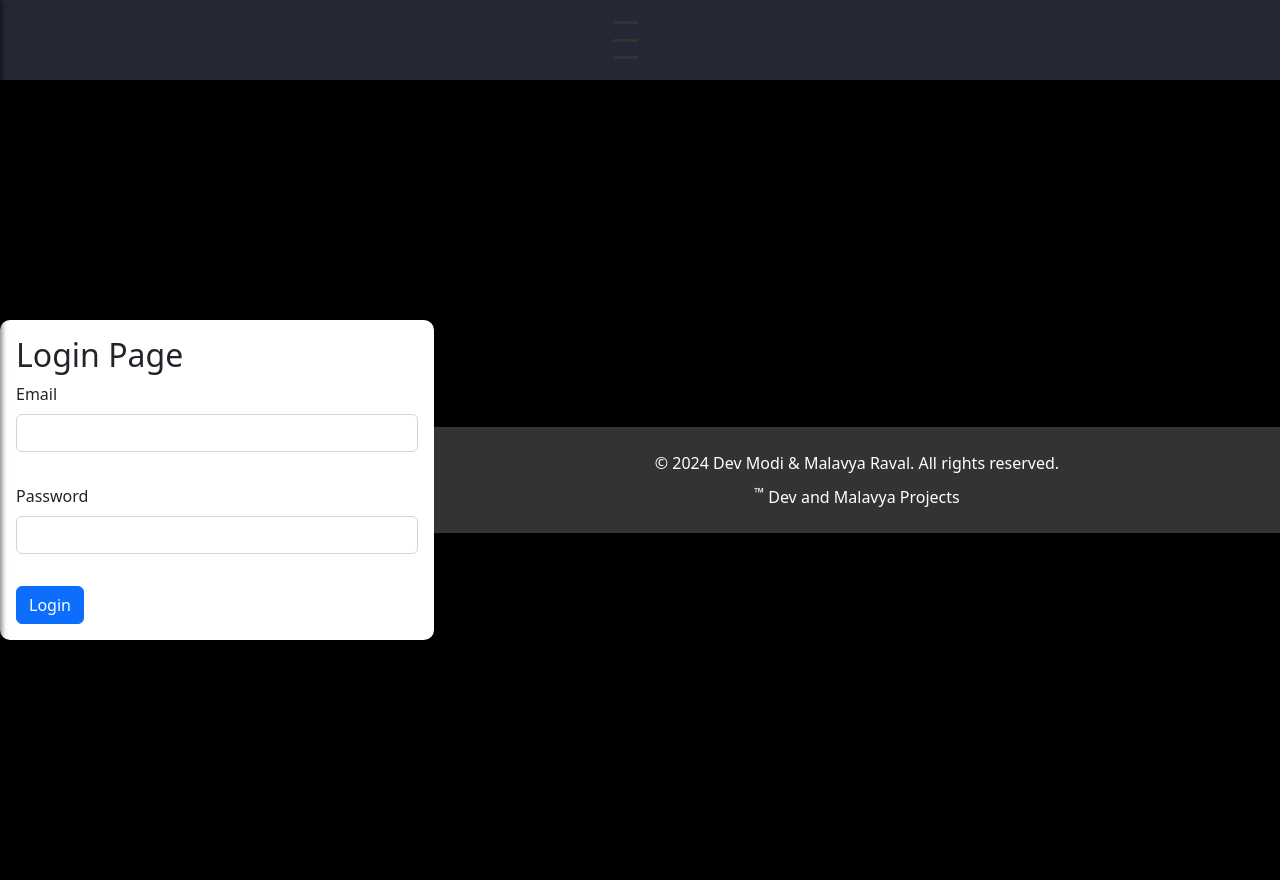
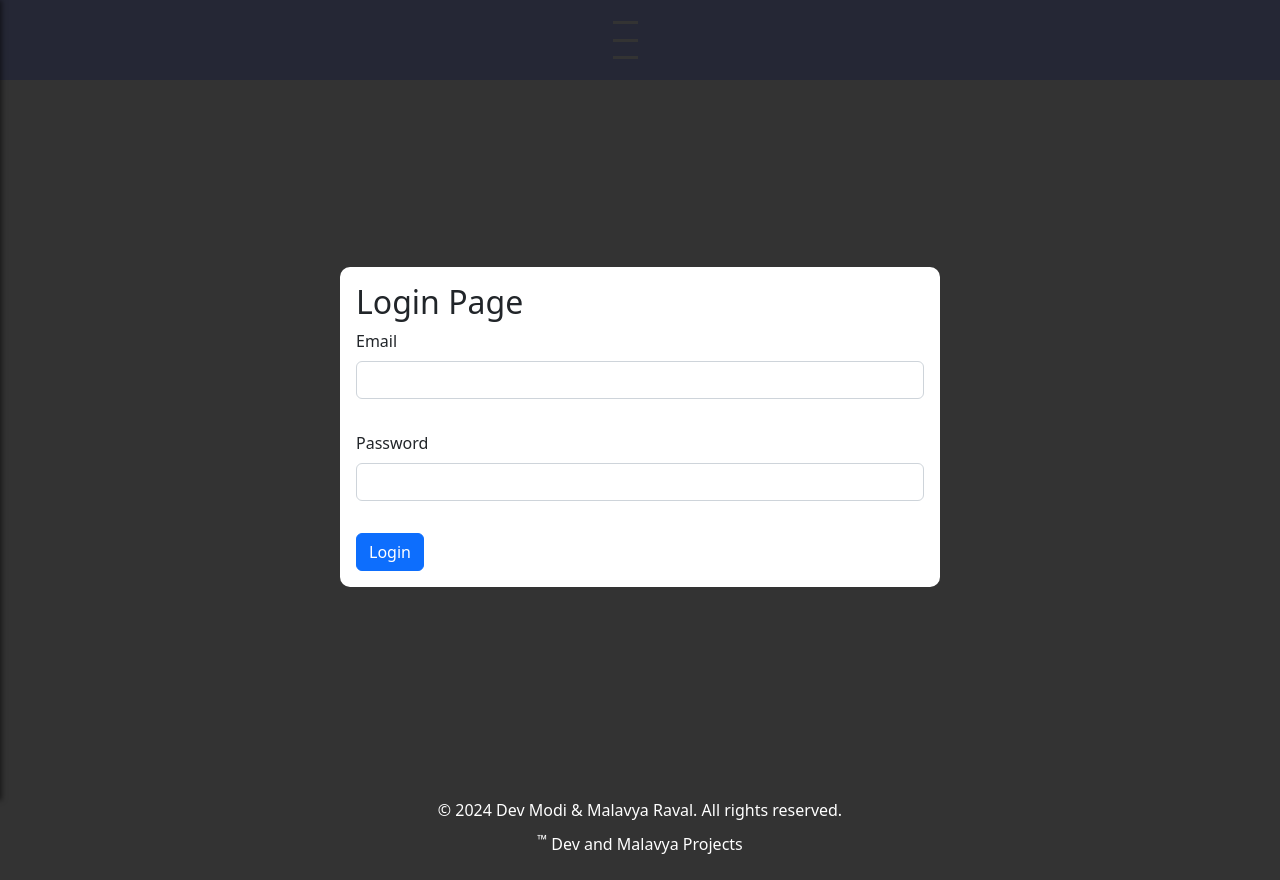
Before and after one commit to MalavyaRaval/Virtual-Events, a React (Vite) app: page /login in a window 1280 px wide. Built offline with nearby package versions, Linux system fonts and the light colour scheme; the HTML template or start-up script is replaced by a standard one.

Commit message:
Fixed Issues

```diff
--- a/src/CSS/Login.css
+++ b/src/CSS/Login.css
@@ -1,4 +1,3 @@
-
 .full-height {
   height: 100vh;
 }
--- a/src/CSS/SignUp.css
+++ b/src/CSS/SignUp.css
@@ -1,6 +1,7 @@
 .full-height {
   background-color: black;
   display: flex;
+  width: 100%;
   justify-content: center;
   align-items: center;
   min-height: 100vh;
--- a/src/CSS/aboutus.css
+++ b/src/CSS/aboutus.css
@@ -5,6 +5,7 @@
 }
 
 .content-wrap {
+  background-color: #333;
   flex: 1;
 }
 
--- a/src/components/Login.jsx
+++ b/src/components/Login.jsx
@@ -9,13 +9,14 @@ const Login = () => {
 
   const handleSubmit = (event) => {
     event.preventDefault();
-
     navigate('/home');
   };
 
   return (
-    <> <Navbar />
-    <div className="full-height">
+    <>
+      <Navbar />
+      <div className="page-container">
+        <div className="content-wrap">
           <div className="form-container">
             <h2>Login Page</h2>
             <form className="row g-3" onSubmit={handleSubmit}>
@@ -32,9 +33,9 @@ const Login = () => {
               </div>
             </form>
           </div>
+        </div>
         <Footer />
       </div>
-
     </>
   );
 };
```
Lines whose indentation alone changed are shown as unchanged.
